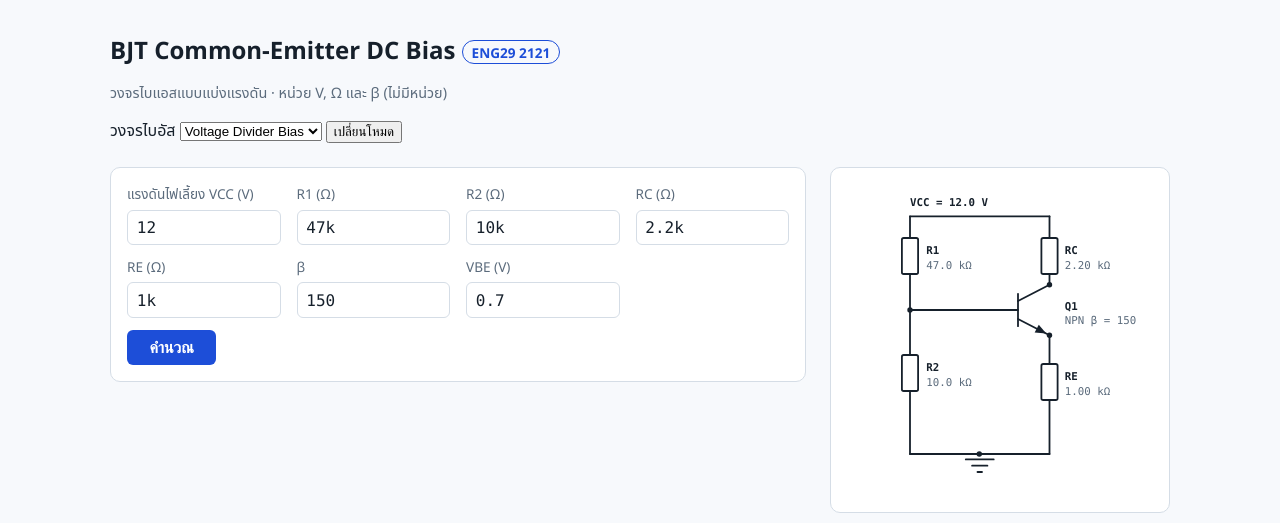
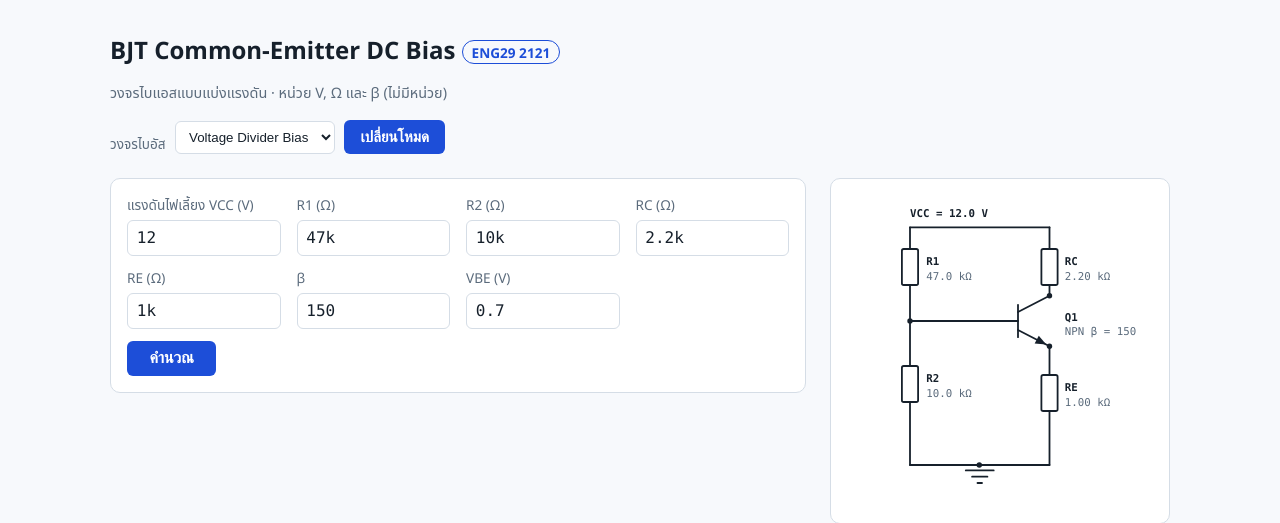
Before and after one commit to B6807757/Gitlab, a Flask app: page / in a window 1280 px wide. Shown: the top 523 px of the page. Run offline with Flask 3, Linux system fonts and the light colour scheme.

Commit message:
style: add mode switcher and model-warning states

```diff
--- a/static/style.css
+++ b/static/style.css
@@ -96,6 +96,51 @@ h1 {
 }
 
 .bias-form button:hover {
+  background: #1e40af;
+}
+
+.mode-form {
+  display: flex;
+  flex-wrap: wrap;
+  align-items: flex-end;
+  gap: 0.6rem;
+  margin: 1rem 0 0;
+}
+
+.mode-form label {
+  display: flex;
+  flex-direction: column;
+  gap: 0.3rem;
+  font-size: 0.85rem;
+  color: var(--muted);
+}
+
+.mode-form select {
+  padding: 0.45rem 0.55rem;
+  border: 1px solid var(--line);
+  border-radius: 6px;
+  background: #fff;
+  color: var(--ink);
+  font: 1rem/1.2 inherit;
+}
+
+.mode-form select:focus {
+  outline: 2px solid var(--accent);
+  outline-offset: 1px;
+}
+
+.mode-form button {
+  padding: 0.5rem 1rem;
+  border: 0;
+  border-radius: 6px;
+  background: var(--accent);
+  color: #fff;
+  font-size: 0.95rem;
+  font-weight: 600;
+  cursor: pointer;
+}
+
+.mode-form button:hover {
   background: #1e40af;
 }
 
@@ -210,6 +255,10 @@ h1 {
   background: var(--cutoff);
 }
 
+.badge-model_warning {
+  background: var(--saturation);
+}
+
 .verdict {
   margin: 0 0 0.9rem;
   padding: 0.45rem 0.7rem;
@@ -237,6 +286,12 @@ h1 {
 .verdict-cutoff {
   color: var(--cutoff);
   background: #f1f5f9;
+}
+
+.verdict-model {
+  color: var(--saturation);
+  background: var(--warn-bg);
+  border-left-color: var(--warn-line);
 }
 
 .quantities {
```
